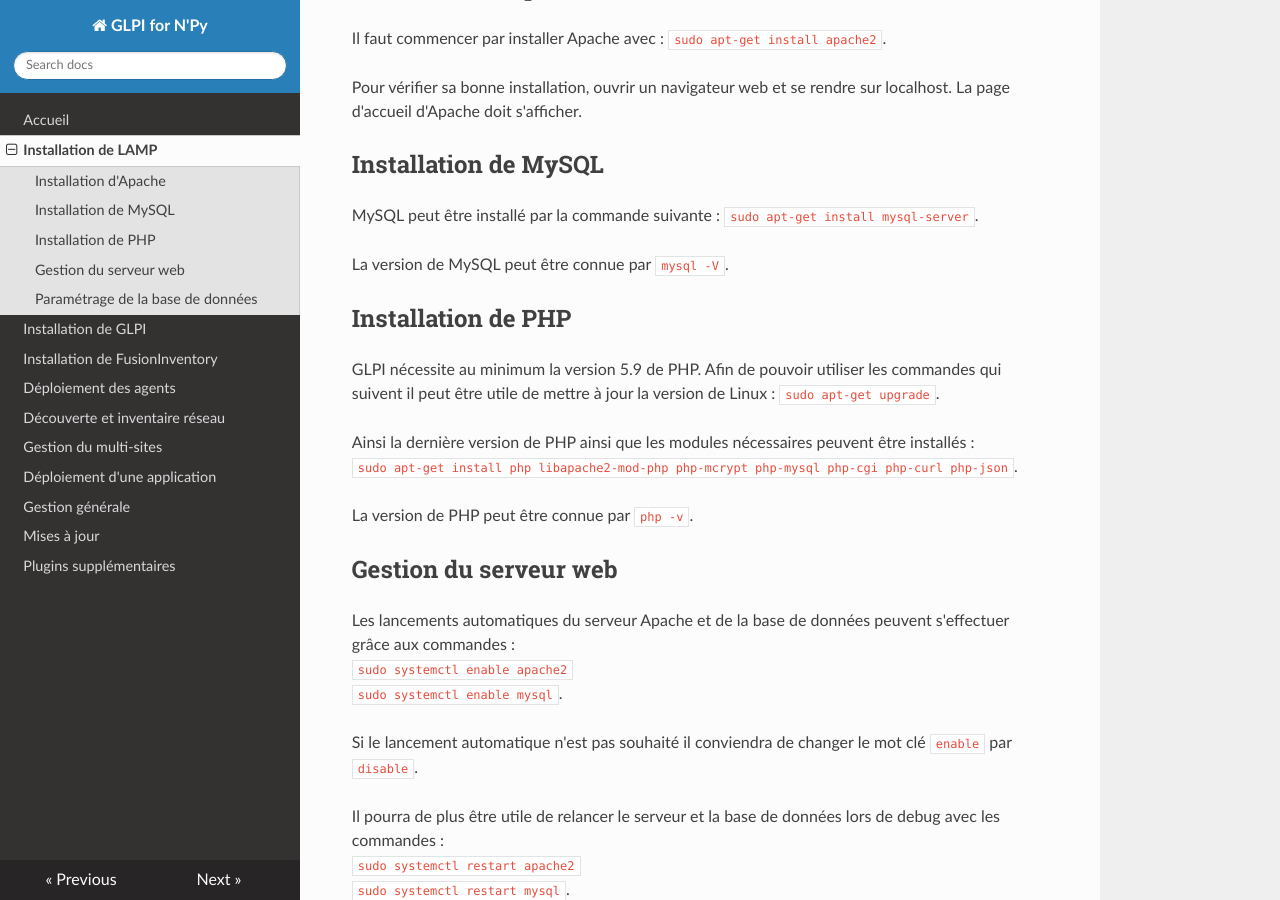
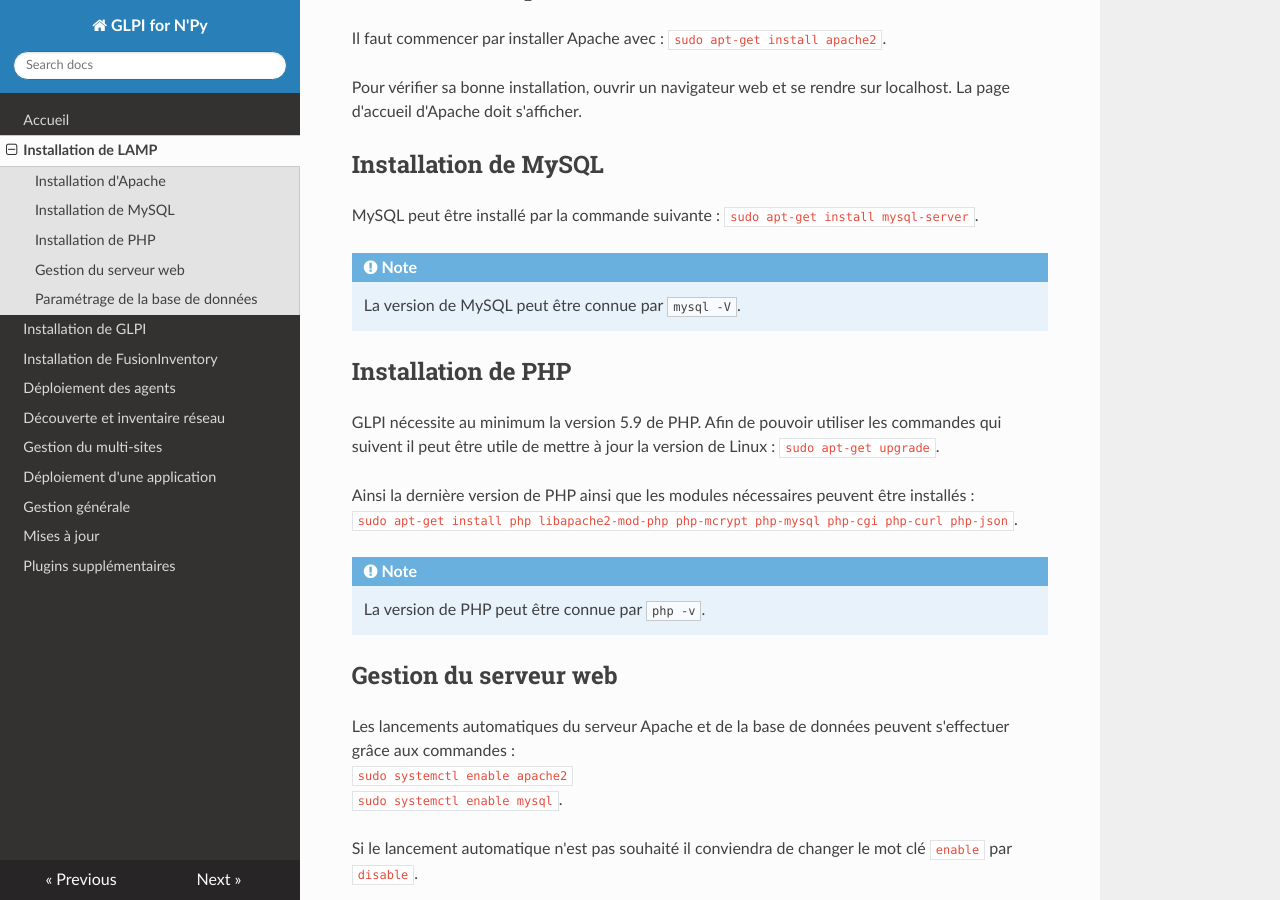
Before and after one commit to MarieBergeret/GLPIproject_doc, an MkDocs documentation site: the page built from docs/installLAMP.md, in a window 1280 px wide and 900 px high, scrolled down 285 px. Built offline with MkDocs 1.6.1, drawn with Linux system fonts in a browser that asks for light colours; nearby versions of some CDN libraries; old or Windows-style settings are respelled for this version of MkDocs.

Commit message:
ajout des notes

```diff
--- a/docs/installLAMP.md
+++ b/docs/installLAMP.md
@@ -14,7 +14,9 @@
 MySQL peut être installé par la commande suivante :
 `sudo apt-get install mysql-server`.
 
-La version de MySQL peut être connue par `mysql -V`.
+!!! note
+
+	La version de MySQL peut être connue par `mysql -V`.
 
 ## Installation de PHP
 
@@ -24,7 +26,9 @@
 Ainsi la dernière version de PHP ainsi que les modules nécessaires peuvent être installés :
 `sudo apt-get install php libapache2-mod-php php-mcrypt php-mysql php-cgi php-curl php-json`.
 
-La version de PHP peut être connue par `php -v`.
+!!! note
+
+	La version de PHP peut être connue par `php -v`.
 
 ## Gestion du serveur web
 
--- a/mkdocs.yml
+++ b/mkdocs.yml
@@ -1,5 +1,7 @@
 site_name: GLPI for N'Py
 theme: readthedocs
+markdown_extensions:
+        - admonition
 pages:
         - Accueil: index.md
         - Installation de LAMP: installLAMP.md
```
